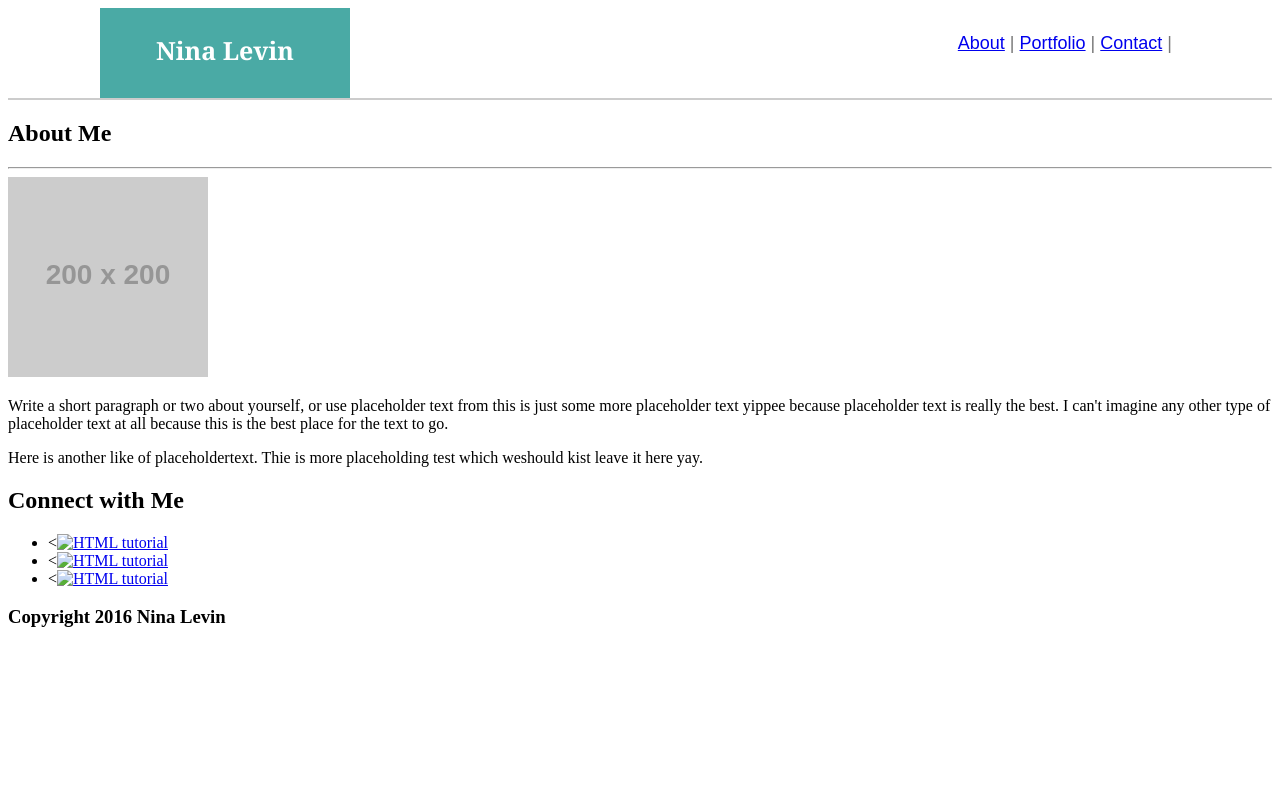
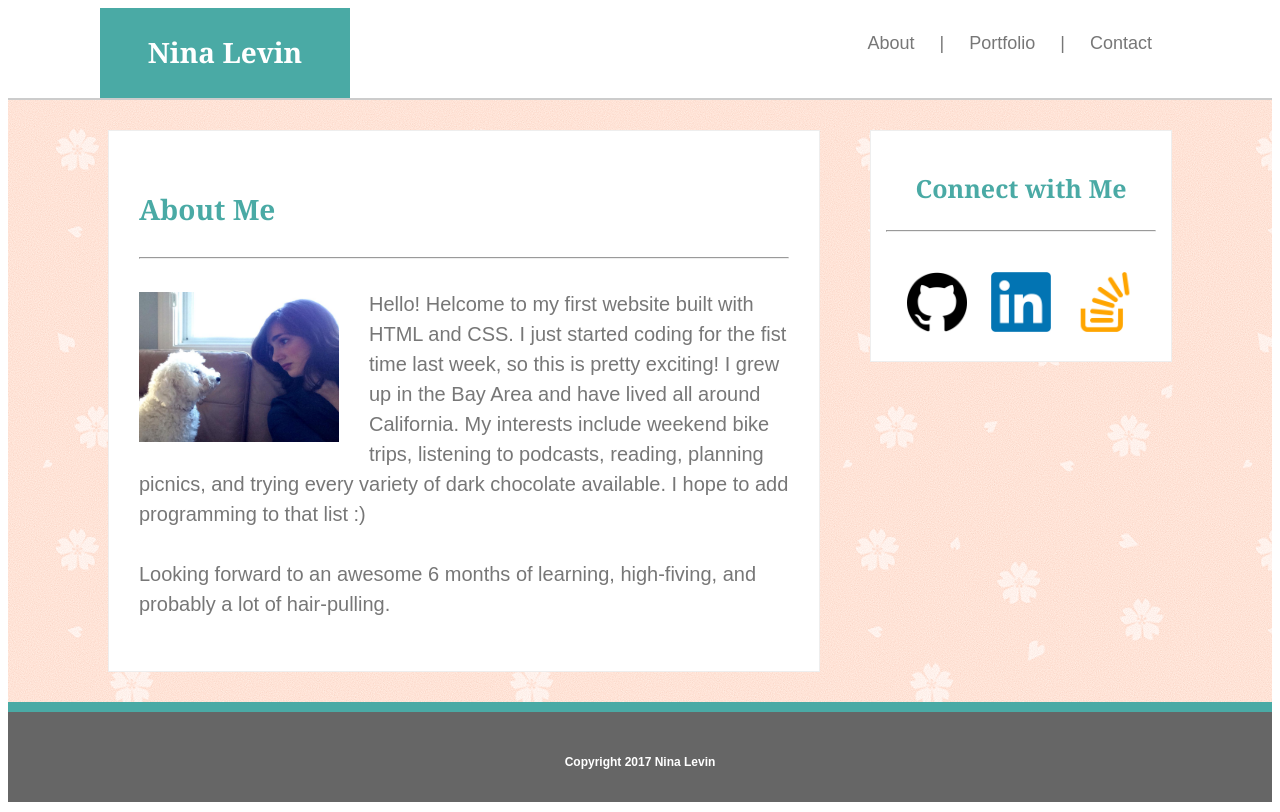
Before and after one commit to ninalevin/ninalevin.github.io, a plain HTML site: page index.html in a window 1280 px wide. Drawn offline with Linux system fonts and the light colour scheme; files that its build step writes are made by us from their sources; placeholder pictures from the web are drawn by us.

Commit message:
changed stlying, added images, whole lotta other stuff

```diff
--- a/index.html
+++ b/index.html
@@ -4,7 +4,7 @@
 <head>
   <meta charset="UTF-8">
   <title>Student Bio</title>
-  <link rel="stylesheet" type="text/css" href="assets/css/style.css">
+  <link rel="stylesheet" type="text/css" href="style.css">
 </head>
 
 <body>
@@ -17,32 +17,35 @@
 	  <nav>
 	  	<a href="/about/">About</a> |
 	  	<a href="/portfolio/">Portfolio</a> |
-	  	<a href="/contact/">Contact</a> |
+	  	<a href="/contact/">Contact</a>
 	  </nav>
 
   </header>
 
   <div class="maincontent">
 
-	  <div class="aboutme">
+	  <section id="aboutme">
 		  <h2>About Me</h2>
 		  	<hr>
-				<img id="bio-image" src="https://placehold.it/200x200" alt="Your Name">
-				<p>Write a short paragraph or two about yourself, or use placeholder text from this is just some more placeholder text yippee because placeholder text is really the best. I can't imagine any other type of placeholder text at all because this is the best place for the text to go.</p>
-				<p>Here is another like of placeholdertext. Thie is more placeholding test which weshould kist leave it here yay.</p>
-		<div id="connectbox">
-			<h2>Connect with Me</h2>
+				<img id="bio-image" src="nina-and-dog.jpg" alt="Nina">
+				<p>Hello! Helcome to my first website built with HTML and CSS. I just started coding for the fist time last week, so this is pretty exciting! I grew up in the Bay Area and have lived all around California. My interests include weekend bike trips, listening to podcasts, reading, planning picnics, and trying every variety of dark chocolate available. I hope to add programming to that list :)</p>
+				<p>Looking forward to an awesome 6 months of learning, high-fiving, and probably a lot of hair-pulling.</p>
+		</section>
+
+		<section id="connectbox">
+			<h3>Connect with Me</h3>
+			<hr>
 				<ul>
-					<li><<a href="default.asp"><img src="smiley.gif" alt="HTML tutorial" style="width:42px;height:42px;border:0;"></a></li>
-        			<li><<a href="default.asp"><img src="smiley.gif" alt="HTML tutorial" style="width:42px;height:42px;border:0;"></a></li>
-        			<li><<a href="default.asp"><img src="smiley.gif" alt="HTML tutorial" style="width:42px;height:42px;border:0;"></a></li>
+					<li><a href="https://github.com/ninalevin"><img src="github-logo.png" alt="HTML tutorial" style="width:60px;height:60px;border:0;"></a></li>
+        			<li><a href="https://www.linkedin.com/in/ninavlevin/"><img src="linkedin-logo.png" alt="HTML tutorial" style="width:60px;height:60px;border:0;"></a></li>
+					<li><a href="https://stackexchange.com/users/10677369/ninavlevin"><img src="stackoverflow-logo.png" alt="HTML tutorial" style="width:60px;height:60px;border:0;"></a></li>
       			</ul>
-   	 	</div>
+		</section>
 
 	</div>
 
 <footer>
-	<h3>Copyright 2016 Nina Levin</h3>
+	<h4>Copyright 2017 Nina Levin</h4>
 </footer>
 
 </body>
--- a/style.css
+++ b/style.css
@@ -1,13 +1,15 @@
 header {
 	background: #ffffff;
+	border-bottom: 2px solid #cccccc;
 	height: 90px;
 	width: auto;
-	border-bottom: 2px solid #cccccc;
 	margin: 0;
+	margin-bottom: 0;
+	padding: 0;
 }
 
 h1 {
-	font-size: 25px;
+	font-size: 28px;
 	color: white;
 	text-align: center;
 	font-family: 'Georgia', Times, Times New Roman, serif;
@@ -19,31 +21,125 @@ h1 {
 	width: 250px;
 	height: 90px;
 	background: #4aaaa5;
-	position: fixed;
+	position: absolute;
 	left: 100px;
 	text-align: center;
 	margin: 0;
 }
 
 nav {
-	position: fixed;
-	text-decoration: none;
+	position: absolute;
 	right: 100px;
 	top: 25px;
 	text-align: center;
     list-style-type: none;
     margin: 0;
-    padding: 0;
-    overflow: hidden;
 	float: right;
     display: block;
     padding: 8px;
 	font-family: 'Arial', 'Helvetica Neue', Helvetica, sans-serif;
 	font-size: 18px;
 	color: #777777;
+}
 
+nav a {
+	text-decoration: none;
+	color: #777777;
+	padding: 0 20px;
 }
 
 .maincontent {
-	background-image: url("basic-portfolio/assets/images/sakura.png");
+	background-image: url("sakura.png");
+	padding: 0;
+	margin-top: 0;
+	margin-bottom: 0;
+	overflow: auto;
+	width: 100%;
+	clear: both;
+	border-bottom: 10px solid #4aaaa5;
 }
+
+h2 {
+	font-size: 28px;
+	color: #4aaaa5;
+	font-family: 'Georgia', Times, Times New Roman, serif;
+	line-height: 50px;
+}
+
+#aboutme {
+	background-color: white;
+	float: left;
+	width: 650px;
+	height: 480px;
+	padding: 30px;
+	margin-top: 30px;
+	margin-left: 100px;
+	margin-bottom: 30px;
+	border: 1px solid #eee;
+}
+
+#bio-image {
+    float: left;
+    margin-top: 25px;
+	margin-right: 30px;
+	width: 200px;
+	height: 150px;
+}
+
+p {
+	font-family: 'Arial', 'Helvetica Neue', Helvetica, sans-serif;
+	font-size: 20px;
+	color: #777777;
+	margin-top: 30px;
+	margin-bottom: 30px;
+	line-height: 150%;
+}
+
+#connectbox {
+	background-color: white;
+	float: right;
+	width: 270px;
+	height: 200px;
+	padding: 15px;
+	margin-top: 30px;
+	margin-right: 100px;
+	border: 1px solid #eee;
+}
+
+h3 {
+	font-size: 25px;
+	color: #4aaaa5;
+	font-family: 'Georgia', Times, Times New Roman, serif;
+	text-align: center;
+}
+
+ul {
+	list-style-type: none;
+	margin-top: 30px;
+	padding: 0;
+	text-align: center;
+}
+
+li {
+	text-decoration: none;
+	display: inline-block;
+	padding: 10px;
+}
+
+footer {
+	background-color: #666666;
+	margin: 0;
+	height: 90px;
+	width: auto;
+	text-align: center;
+}
+
+h4 {
+	margin: 0px;
+	text-align: center;
+	color: white;
+	font-family: 'Arial', 'Helvetica Neue', Helvetica, sans-serif;
+	font-size: 12px;
+	vertical-align: middle;
+	line-height: 100px;
+}
```
Also changed, not shown: github-logo.png (added), linkedin-logo.png (added), nina-and-dog.jpg (added), sakura.png (added), stackoverflow-logo.png (added).
